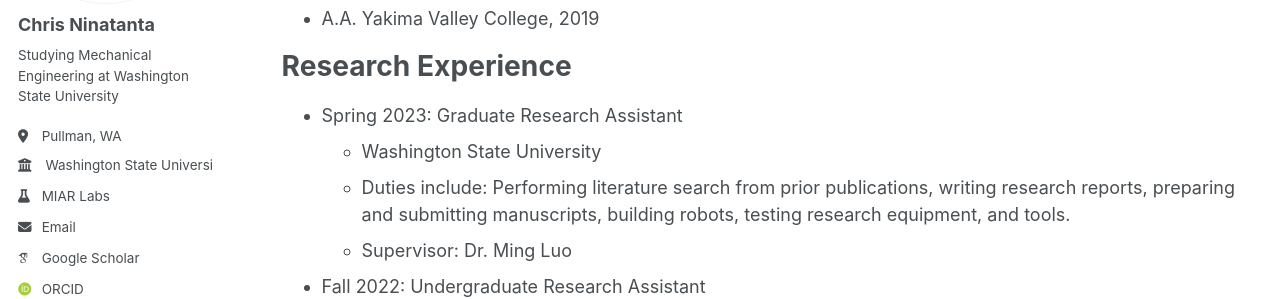
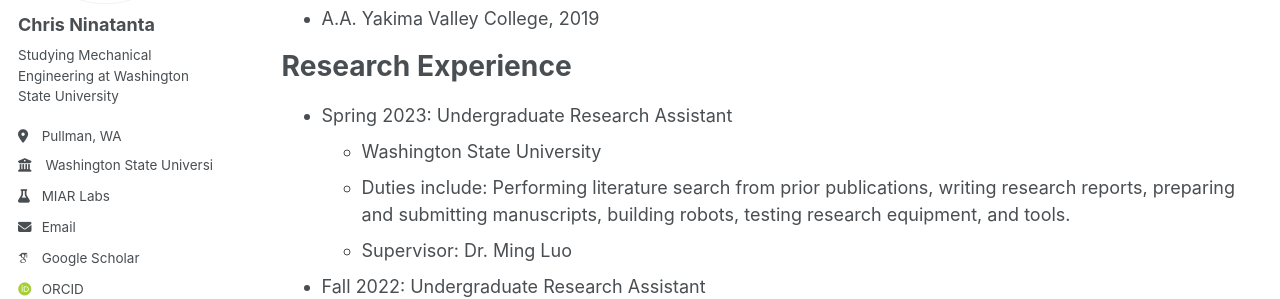
Before and after one commit to C-Ninatanta/c-ninatanta.github.io, a Jekyll site: the page built from _pages/cv.md, in a window 1280 px wide and 900 px high. Shown: the part 260-559 px from the top of the window. Built offline with Jekyll 4.4.1, drawn with Linux system fonts in a browser that asks for light colours; some web fonts are replaced; a script that is not in the unit is left out.

Commit message:
Update cv.md

```diff
--- a/_pages/cv.md
+++ b/_pages/cv.md
@@ -17,7 +17,7 @@ Education
 
 Research Experience
 ======
-* Spring 2023: Graduate Research Assistant
+* Spring 2023: Undergraduate Research Assistant
   * Washington State University
   * Duties include: Performing literature search from prior publications, writing research reports, preparing and submitting manuscripts, building robots, testing research equipment, and tools.
   * Supervisor: Dr. Ming Luo
```
